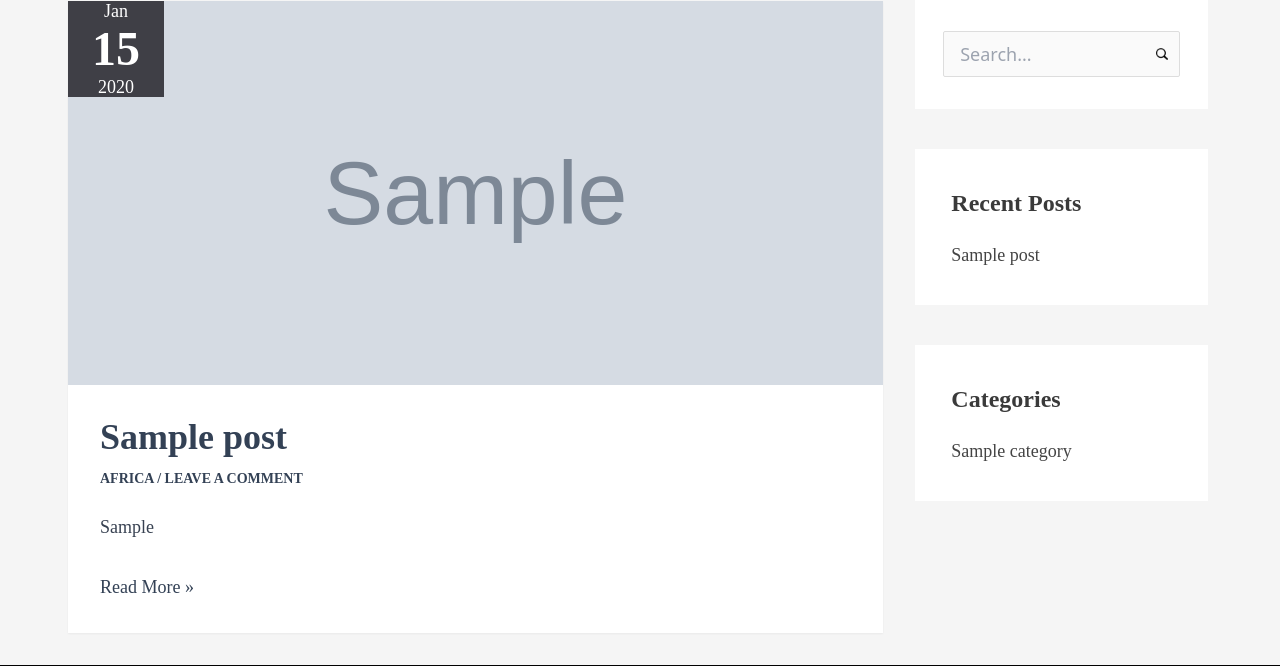
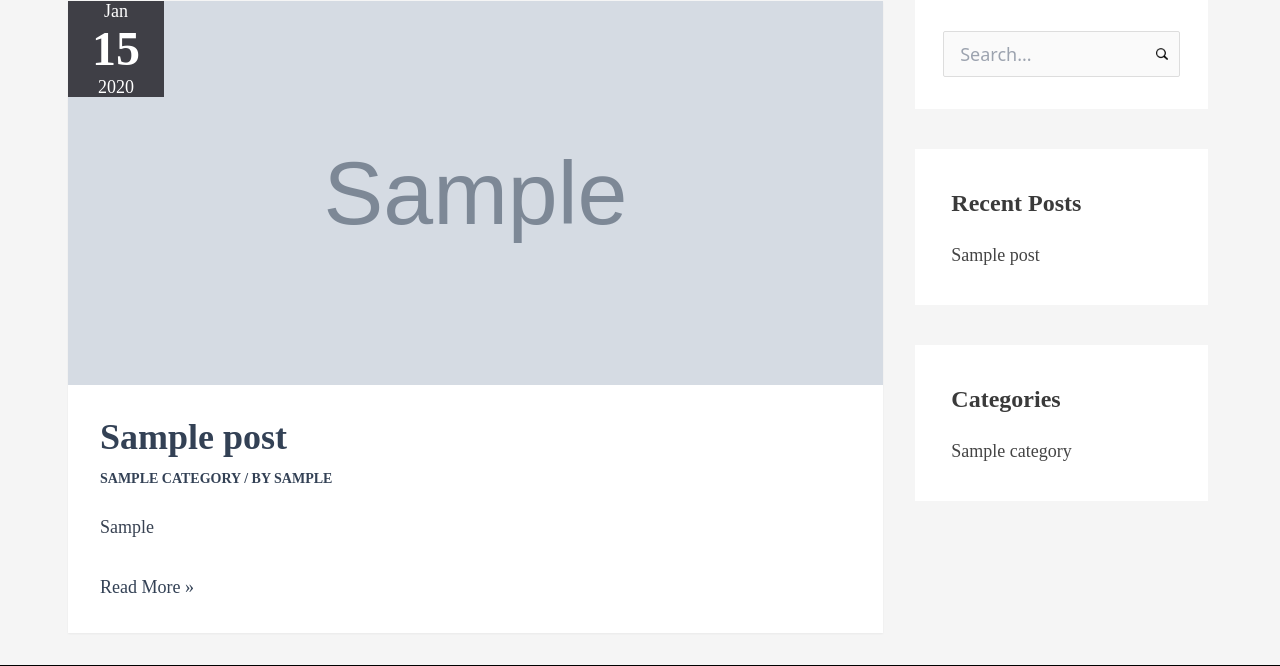
Before and after one commit to ariyarastpour/project1, a Django app: page /blog in a window 1280 px wide. Shown: the part 975-1641 px from the top of the page. Run offline with Django 5.2, Linux system fonts and the light colour scheme; tables that the repository leaves empty hold one stand-in row (values such as "Sample post"); grey boxes marked "Sample" are stand-in pictures; some libraries are stand-ins or nearby versions.

Commit message:
I finished category template
I finished category template but just templat tag and still in my header and footer is wrong

```diff
--- a/blog/urls.py
+++ b/blog/urls.py
@@ -6,5 +6,5 @@ urlpatterns = [
     path('', blog_view, name='index'),
     path('/<int:pid>',blog_pid, name='pid'),
     #categories
-    path('/category/<str:cat_name>',category_view,name='category')
+    path('/category/<str:cat_name>',blog_view,name='category')
 ]
--- a/blog/views.py
+++ b/blog/views.py
@@ -1,9 +1,11 @@
 from django.shortcuts import render , get_object_or_404
-from blog.models import Post,Category
+from blog.models import Post
 
-def blog_view(request):
+def blog_view(request,cat_name=None):
     posts = Post.objects.filter(status=1)
-    first_post = posts.first()
+    if cat_name:
+        posts = posts.filter(category__name=cat_name)
+    first_post = posts[0]
     other_posts = posts[1:]
 
     context = {
@@ -19,10 +21,3 @@ def blog_pid(request,pid):
     post = get_object_or_404(posts, pk=pid,status=1)
     context = {'post':post}
     return render(request,'blog/blog-single.html',context)
-
-#categories
-def category_view(request,cat_name):
-    posts = Post.objects.filter(status=1)
-    posts = posts.filter(category__name=cat_name)
-    context = {'posts':posts}
-    return render(request,'blog/blog-home.html',context)
--- a/templates/blog/blog-home.html
+++ b/templates/blog/blog-home.html
@@ -338,7 +338,12 @@
 
                     <div class="p-6 sm:p-8">
                         <h2 class="text-3xl sm:text-4xl font-semibold text-slate-700 mb-3">{{first_post.title}}</h2>
-                        <p class="text-sm font-bold uppercase text-slate-700 mb-6">Africa / Leave a Comment</p>
+                        <p class="text-sm font-bold uppercase text-slate-700 mb-6">
+                            {% for cat in first_post.category.all %}
+                            {{cat.name}}
+                            {% endfor %}
+                            / By <a href="#author">{{first_post.author}}</a></p>
+                        </p>
                         <p class="text-base sm:text-lg leading-8 text-gray-700 mb-8">{{first_post.disc | truncatechars:155}}</p>
                         <a href="{% url 'blog:pid' first_post.id %}" class="text-lg text-slate-700 hover:underline">Read More »</a>
                     </div>
--- a/templates/website/base.html
+++ b/templates/website/base.html
@@ -17,12 +17,13 @@
 
         <div class="flex flex-col gap-5 w-full sm:w-1/2 lg:w-1/5">
             <h2 class="text-white font-semibold md:text-2xl text-xl md:pb-3 pb-2">Categories</h2>
+            {% comment %} I am faild to dynamic this {% endcomment %}
             <div class="md:flex md:flex-col grid grid-cols-2 gap-x-6 gap-y-1">
-                <a href="#" class="text-white md:text-lg text-md hover:text-black transition">Africa</a>
-                <a href="#" class="text-white md:text-lg text-md hover:text-black transition">Asia</a>
-                <a href="#" class="text-white md:text-lg text-md hover:text-black transition">Europe</a>
-                <a href="#" class="text-white md:text-lg text-md hover:text-black transition">North Ameria</a>
-                <a href="#" class="text-white md:text-lg text-md hover:text-black transition">South Ameria</a>
+                <a href="" class="text-white md:text-lg text-md hover:text-black transition">Africa</a>
+                <a href="" class="text-white md:text-lg text-md hover:text-black transition">Asia</a>
+                <a href="" class="text-white md:text-lg text-md hover:text-black transition">Europe</a>
+                <a href="" class="text-white md:text-lg text-md hover:text-black transition">North Ameria</a>
+                <a href="" class="text-white md:text-lg text-md hover:text-black transition">South Ameria</a>
             </div>
         </div>
 
--- a/website/views.py
+++ b/website/views.py
@@ -1,5 +1,5 @@
 from django.shortcuts import render
-from blog.views import Post,Category
+from blog.views import Post
 
 def Home_view(request):
     posts = Post.objects.filter(status=1)
@@ -15,11 +15,9 @@ def Home_view(request):
 
 def Base_view(request):
     posts = Post.objects.filter(status=1)
-    categories = Category.objects.all()
     recent_posts = Post.objects.filter(status=1).order_by('published_date')
     context = {
         'posts':posts,
-        'categories':categories,
         'recent_posts':recent_posts
     }
     return render(request, 'website/base.html',context)
```
Also changed, not shown: templates/website/index.html (+6 -1 lines).
